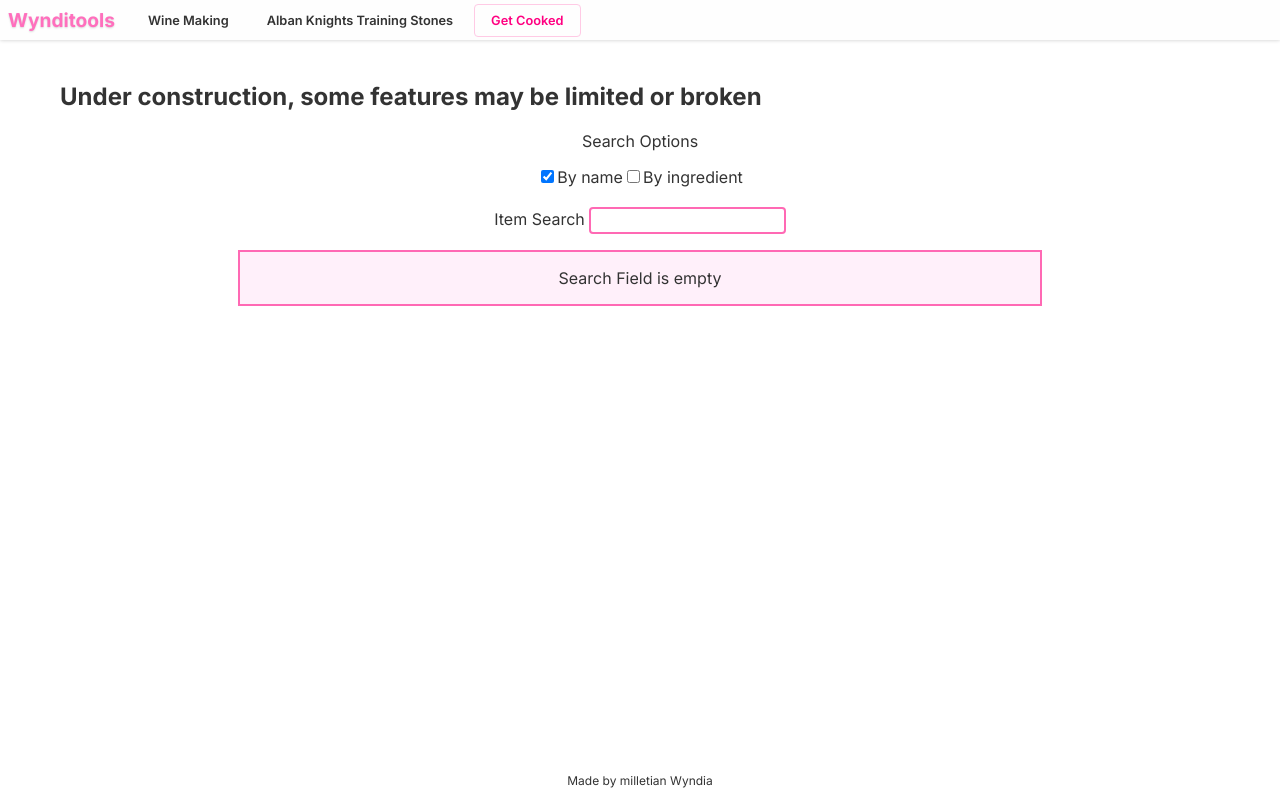
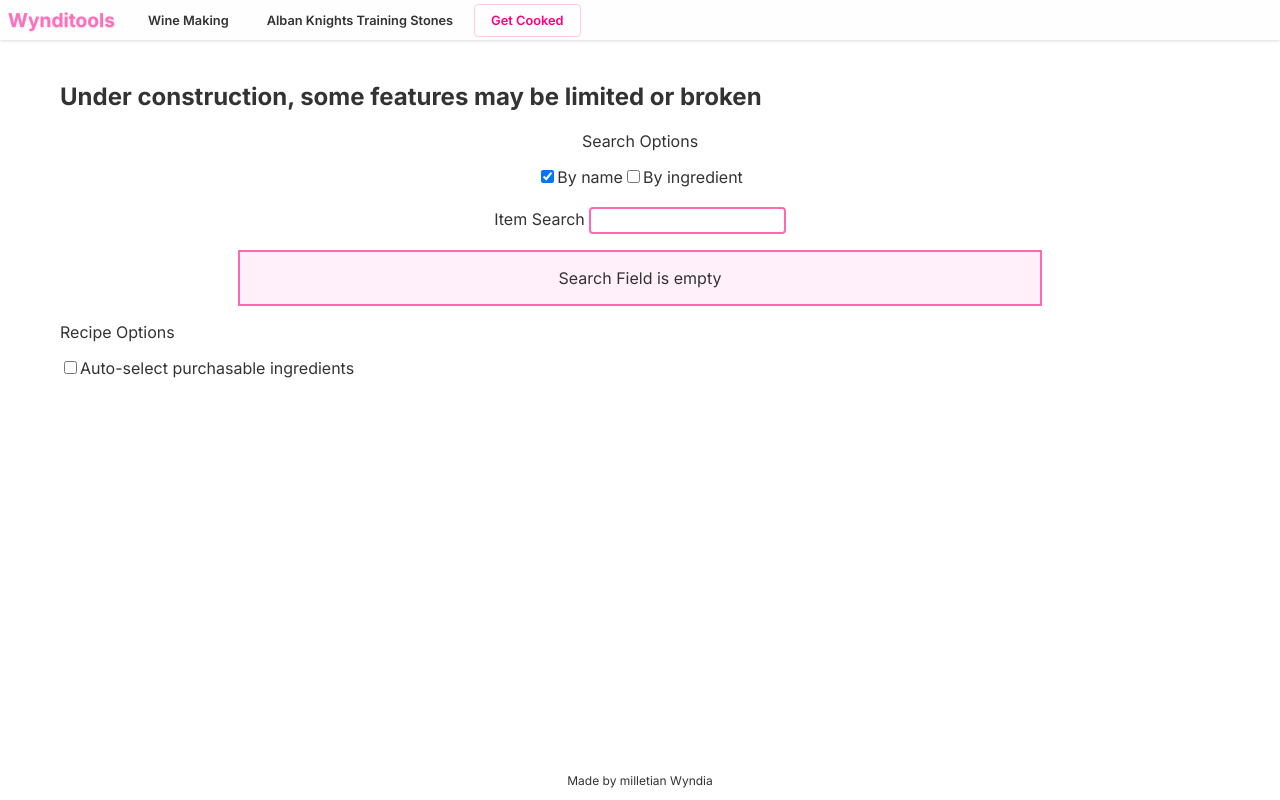
Before and after one commit to VirtualBird/wynditools-mabinogi, a React (Vite) app: page /cooking in a window 1280 px wide. Built offline with nearby package versions, Linux system fonts and the light colour scheme.

Commit message:
Update Cooking.jsx
-add checkbox for selecting ingredients in recipe that are purchasable to purchase

```diff
--- a/pages/Cooking/Cooking.jsx
+++ b/pages/Cooking/Cooking.jsx
@@ -16,6 +16,7 @@ export default function Cooking(){
 
     const [byNameIsChecked, setByNameIsChecked] = React.useState(true)
     const [byIngredientIsChecked, setByIngredientIsChecked] = React.useState(false)
+    const [byPreferPurchaseIsChecked, setPreferPurchaseIsChecked] = React.useState(false)
 
     const [itemSearch, setItemSearch] = React.useState("")
     const [searchIsFocused, setSearchFocused] = useState(false)
@@ -25,9 +26,10 @@ export default function Cooking(){
     const [selectedItemName, setSelectedItemName] = React.useState(null)
     const [referToRecipes, setReferToRecipes] = React.useState({})
 
-
+console.log("render", byPreferPurchaseIsChecked)
     React.useEffect(() => {
         function handleClick(event){
+            console.log("listener", byPreferPurchaseIsChecked)
             //  If user clicked on item in ItemSearch List
             if (event.target.classList.contains('cooking-item-search-name')){
                 console.log("Clicked item in list")
@@ -65,8 +67,10 @@ export default function Cooking(){
     React.useEffect(() => {
         if (!mainItem) return
 
+        // Not sure if I want to keep this here, maybe throw it back into handleItemSearchClick
         setRecipeTree(getRecipeTree(mainItem))
     },[mainItem, referToRecipes])
+
 
     function handleItemSearchClick(itemName){
         const itemObj = getIngredientObjByName(itemName)
@@ -77,12 +81,35 @@ export default function Cooking(){
 
     function addReferToRecipes(itemName, recipe){
         console.log("adding", itemName, recipe);
+        console.log(itemName, getReferToRecipeByName(itemName), "purchase", getReferToRecipeByName(itemName) === "purchase")
         setReferToRecipes(prev => ({...prev, [itemName]: recipe}) )
+
+        //  Some logic for untoggling prefer purchase
+        //  If preferPuchase is checked
+        if (byPreferPurchaseIsChecked) {
+            //  And the a recipe is being changed to one that isn't "purchase"
+
+            if (recipe !== "purchase"){
+
+                //  And the recipe that was previously set to from purchase to something else
+                if (getReferToRecipeByName(itemName) === "purchase"){
+                    // uncheck preferbypurchase
+                    setPreferPurchaseIsChecked(false)
+                }
+            }
+        }
+
+        // kind of want to add a check fo if the refer
     }
 
     function getReferToRecipeByName(itemName){
         // obj lookup recipe of itemName if it exists, default to recipe1 if doesn't exist
-        const referRecipe = referToRecipes?.[itemName] ?? "recipe1"
+        let referRecipe = referToRecipes?.[itemName]
+        if (!referRecipe){
+            console.trace("Refer: ", itemName, " ran into error defaulting to recipe1")
+            referRecipe = "recipe1"
+        }
+        // console.log("getReferToRecipeByName", itemName, referRecipe)
 
         if (referRecipe){
             return referRecipe
@@ -95,7 +122,6 @@ export default function Cooking(){
     function getRecipeTree(itemObj, selected = "recipe1"){
         const recipe = {}
         const selectedRecipe = getReferToRecipeByName(itemObj.name)
-        console.log(selectedRecipe)
         // If Recipe property exists
         if (itemObj?.recipe){
             // Check for instances of other recipes
@@ -187,6 +213,18 @@ export default function Cooking(){
         setByIngredientIsChecked(prev => !prev)
     }
 
+    function handleOnChangePreferPuchase(){
+        // Using this to calculate changed flag based on preferPurchase
+        const nextFlag = !byPreferPurchaseIsChecked
+
+        setPreferPurchaseIsChecked(prev => !prev)
+
+        //if state is true
+        if (nextFlag === true){
+            setAllRecipesToPurchase()
+        }
+    }
+
     function handleSearchInput(value){
         setItemSearch(value)
     }
@@ -194,8 +232,12 @@ export default function Cooking(){
     //  This is the main dish selected
     function renderMainDish(item){
         if (item){
+            let itemCurrency = item?.priceCurrency ? ` ${item?.priceCurrency}` : "g"
 
-            let itemCurrency = item?.priceCurrency ? ` ${item?.priceCurrency}` : "g"
+            const itemHasRecipes = hasRecipes(item)
+            const isPurchaseable = item?.purchase ? true : false
+            const hasRecipeAndPurchaseable = itemHasRecipes >= 1 && isPurchaseable
+            const showMultipleRecipes = itemHasRecipes > 1 || (itemHasRecipes >= 1 && isPurchaseable)
 
             const hasMultipleRecipes = Object.keys(item.recipe ?? {}).length > 1 ? true : false
             const hasRecipeAndPrice = null
@@ -206,8 +248,8 @@ export default function Cooking(){
                 {item.name ? <h3>{item.name}</h3> : <h2>Undefined Item Name</h2>}
                 {item.method ? <p>{`${item.method} (${getCookingRankByMethod(item.method)} Cooking)`}</p> : null}
 
-                {hasMultipleRecipes ? <p>This item has multiple known recipes</p> : null}
-                {hasMultipleRecipes ? <p className='cooking-main-item-recipes'>
+                {showMultipleRecipes ? <p>This item has multiple known recipes</p> : null}
+                {showMultipleRecipes ? <p className='cooking-main-item-recipes'>
                     {item.recipe?.ingame ? <span className={referRecipe === "ingame" ? "selected" : ""} onClick={() => addReferToRecipes(item.name, "ingame")}>In-game</span> : null}
                     {item.recipe?.recipe1 ? <span className={referRecipe === "recipe1" ? "selected" : ""} onClick={() => addReferToRecipes(item.name, "recipe1")}>1</span> : null}
                     {item.recipe?.recipe2 ? <span className={referRecipe === "recipe2" ? "selected" : ""} onClick={() => addReferToRecipes(item.name, "recipe2")}>2</span> : null}
@@ -270,7 +312,7 @@ export default function Cooking(){
         const hasRecipeAndPurchaseable = itemHasRecipes >= 1 && isPurchaseable
         const showMultipleRecipes = itemHasRecipes > 1 || (itemHasRecipes >= 1 && isPurchaseable)
 
-        console.log("selected Item",itemObj)
+        // console.log("selected Item",itemObj)
         // Maybe don't return anything if there is no selectedItem
         return (
             <div className="cooking-selected-item-wrapper">
@@ -320,6 +362,16 @@ export default function Cooking(){
                     {itemObj?.partTimeJob && <p>Part-time Job: {itemObj.partTimeJob} ({itemObj?.partTimeJobPT} Pts)</p>}
                 </>}
             </div>
+        )
+    }
+
+    function setAllRecipesToPurchase(){
+        ingredientsData.forEach(item =>
+            {
+                if (item?.purchase && item?.recipe){
+                    addReferToRecipes(item.name, "purchase")
+                }
+            }
         )
     }
 
@@ -694,9 +746,9 @@ export default function Cooking(){
 
     //  Just goes through array and removes items that were refered to as purchase
     function removePurchasedItemsInInstructions(objectsArr){
-        console.log("before remove", objectsArr)
+        // console.log("before remove", objectsArr)
         const removedPurchasedArr = objectsArr.filter(obj => getReferToRecipeByName(obj.name) !== "purchase")
-        console.log("removed", removedPurchasedArr)
+        // console.log("removed", removedPurchasedArr)
         return removedPurchasedArr
     }
 
@@ -781,16 +833,22 @@ export default function Cooking(){
                     />
                 </div>
 
-                {renderMainDish(mainItem)}
+                <div className='cooking-recipe-options'>
+                    <p>Recipe Options</p>
+                    <input type="checkbox" id="auto-select-purchaseable" name="auto-select-purchaseable" value={byPreferPurchaseIsChecked} checked={byPreferPurchaseIsChecked} onChange={handleOnChangePreferPuchase}></input>
+                    <label htmlFor='auto-select-purchaseable'>Auto-select purchasable ingredients</label>
+                </div>
 
-                {renderSelectedItem()}
+                {mainItem && renderMainDish(mainItem)}
+
+                {selectedItemName && renderSelectedItem()}
 
                 {/* {console.log("Here is the full tree",recipeTree)} */}
                 {recipeTree && renderBaseIngredients((countBaseIngredients(getBaseIngredientsFromRecipeTree(recipeTree))))}
 
-                {renderCookingInstructions(recipeTree)}
+                {recipeTree && renderCookingInstructions(recipeTree)}
 
-                {renderIngredientTree(recipeTree)}
+                {recipeTree && renderIngredientTree(recipeTree)}
 
                 {/* {getBaseIngredientsFromRecipeTree(recipeTree)} */}
 
```
